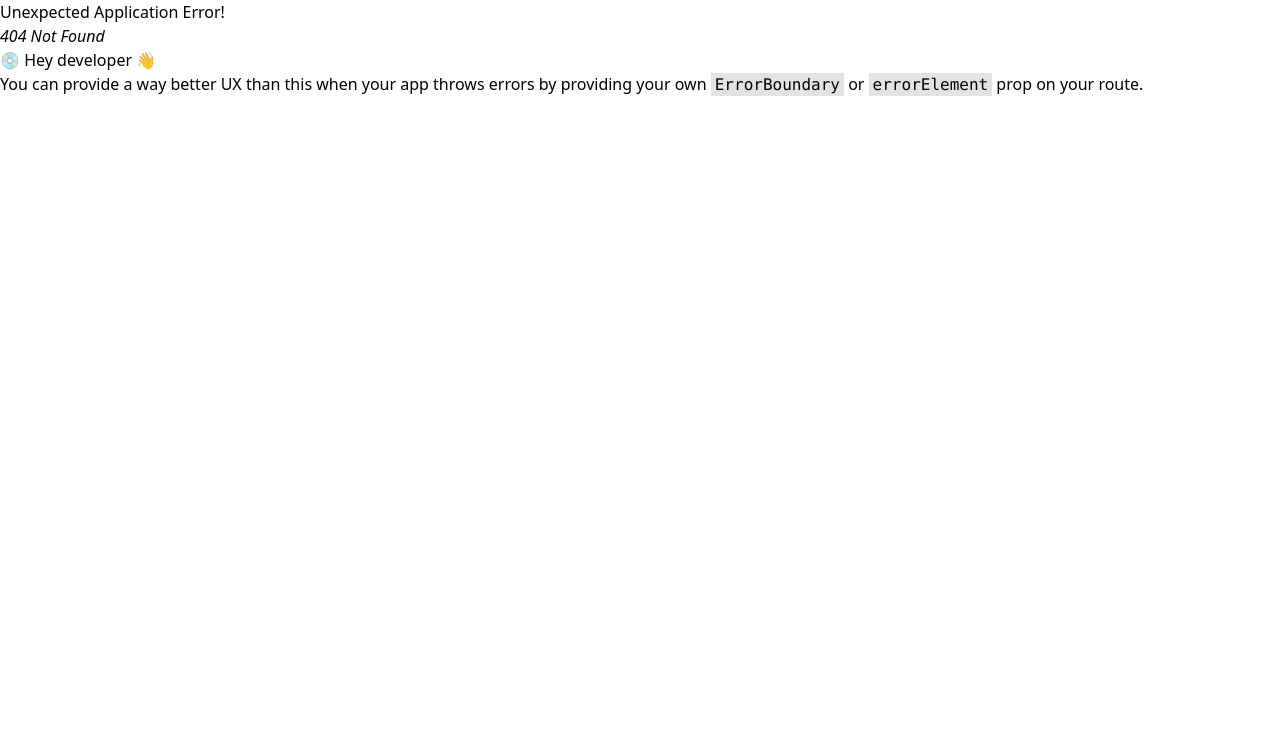
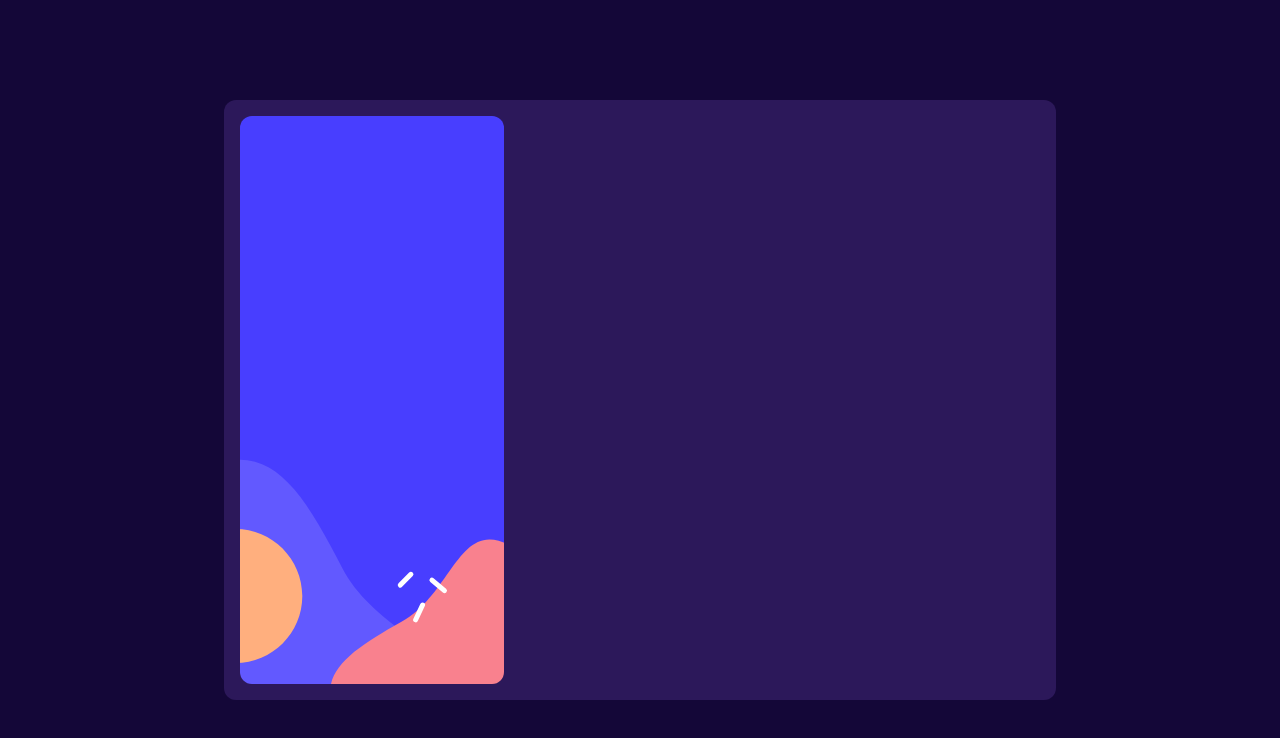
Before and after one commit to AtanasovCode/planit-multistep-form, a React app: page /multi-step in a window 1280 px wide. Before the commit this address had no page. Shown: the top 738 px of the page. Built offline with nearby package versions, Linux system fonts and the light colour scheme; the HTML template or start-up script is replaced by a standard one.

Commit message:
created nested route for step container - made /multi-step the default route - moved StepTracker component to StepContainer component - added new children route to MultiStep

```diff
--- a/src/App.jsx
+++ b/src/App.jsx
@@ -1,12 +1,12 @@
 import {
   createBrowserRouter,
   RouterProvider,
+  Navigate,
 } from "react-router-dom";
 
 //routes
 import MultiStep from "./routes/MultiStep";
-
-//route children
+import StepContainer from "./components/StepContainer";
 
 const App = () => {
 
@@ -14,12 +14,16 @@ const App = () => {
     {
       path: "/",
       element: <MultiStep />,
-      // children: [
-      //   {
-      //     path: "",
-      //     element: < />,
-      //   },
-      // ]
+      children: [
+        {
+          path: "/multi-step",
+          element: <StepContainer />,
+        },
+        {
+          index: true, // Add this to trigger a default action at the root
+          element: <Navigate to="/multi-step" replace />,  // Redirect to /multi-step
+        },
+      ]
     },
   ])
 
--- /dev/null
+++ b/src/components/StepContainer.jsx
@@ -0,0 +1,11 @@
+import StepTracker from "./StepTracker";
+
+const StepContainer = () => {
+    return (
+        <div className="w-[65vw] h-[75vh] bg-card-background flex items-center justify-start p-4 rounded-xl text-text">
+        <StepTracker />
+        </div>
+    );
+}
+
+export default StepContainer;
--- a/src/components/StepTracker.jsx
+++ b/src/components/StepTracker.jsx
@@ -2,7 +2,7 @@
 
 const StepTracker = () => {
     return (
-        <div className="color-text flex flex-col items-center justify-center rounded-xl relative h-[60vh] w-[20vw]
+        <div className="color-text flex flex-col items-center justify-center rounded-xl relative h-[100%] w-[33%]
         bg-sidebar-desktop bg-cover bg-center bg-no-repeat">
         </div>
     );
--- a/src/routes/MultiStep.jsx
+++ b/src/routes/MultiStep.jsx
@@ -1,10 +1,10 @@
 
-import StepTracker from "../components/StepTracker";
+import { Outlet } from "react-router";
 
 const MultiStep = () => {
     return (
         <div className="bg-background min-h-[100dvh] flex items-center justify-center">
-            <StepTracker />
+            <Outlet />
         </div>
     );
 }
```
